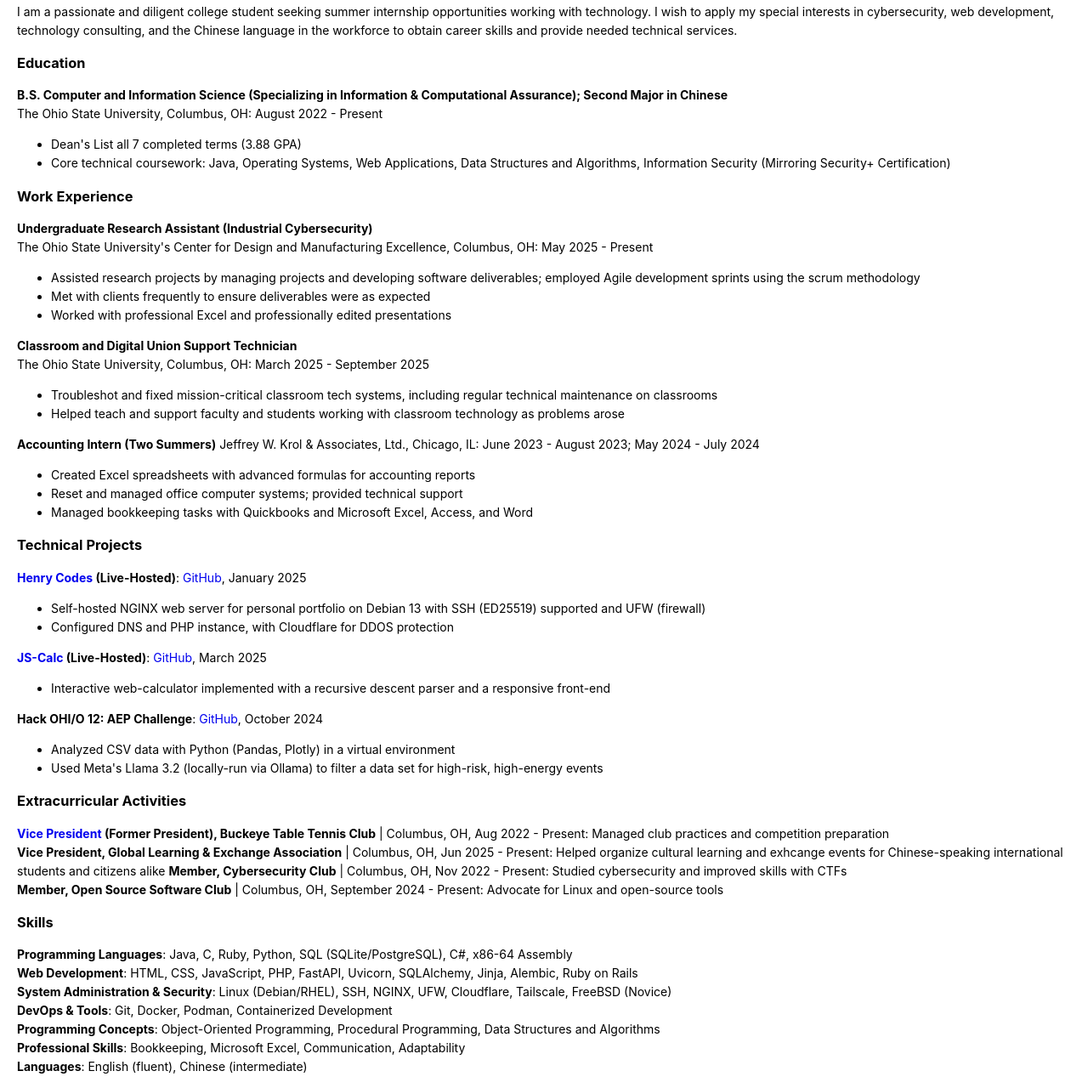
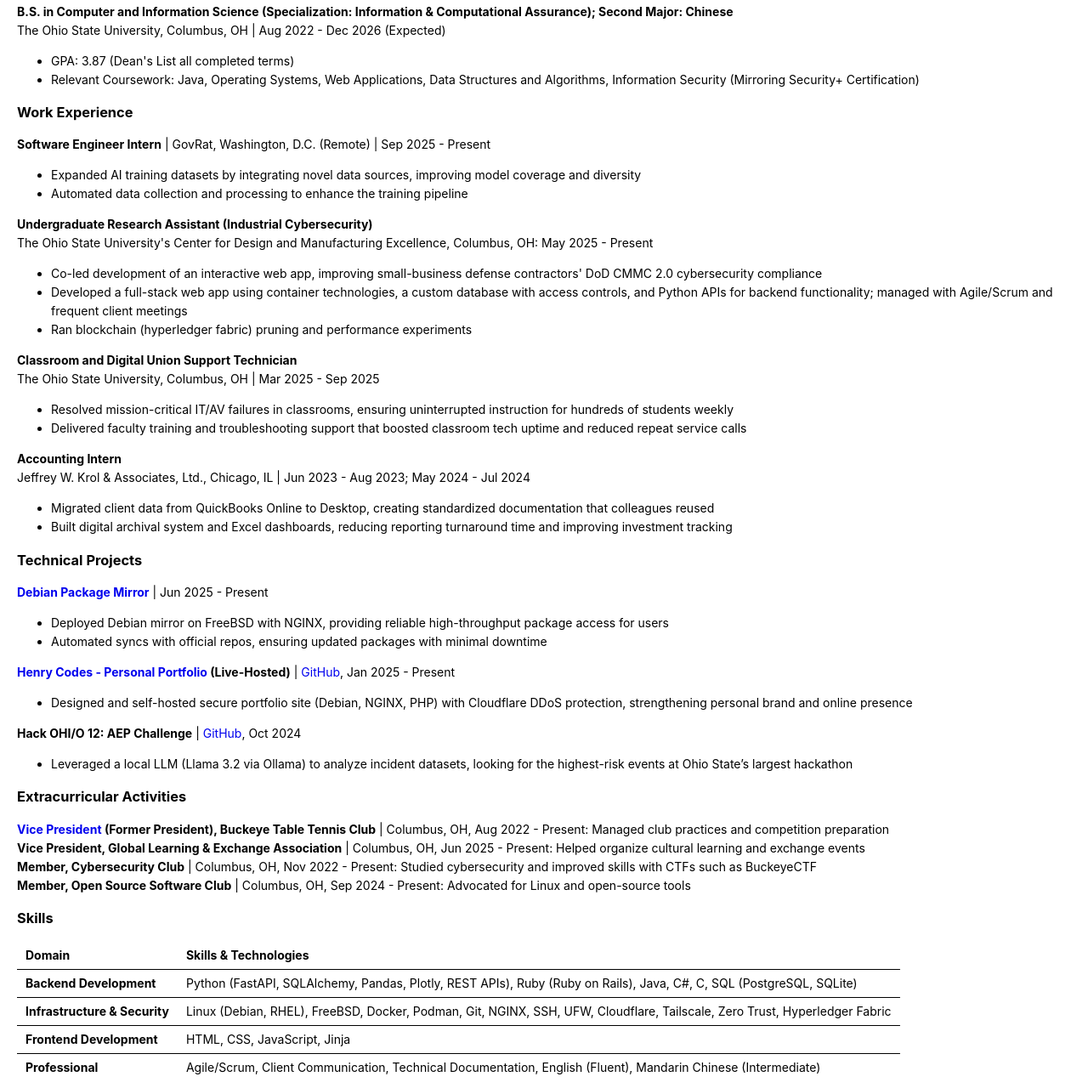
Before and after one commit to henry7720/Henry-Codes-Portfolio, a plain HTML site: page assets/henry-trowbridge-resume.html in a window 1280 px wide. Shown: the part 131-1411 px from the top of the page at 85% size. Drawn offline with Linux system fonts and the light colour scheme; a script that the page names is missing.

Commit message:
resume overhaul

```diff
--- a/assets/henry-trowbridge-resume.html
+++ b/assets/henry-trowbridge-resume.html
@@ -368,74 +368,134 @@ code {
 <h2 id="henry-s-trowbridge-%E5%96%AC%E5%BF%B5%E5%94%90"><a href="https://henrycodes.xyz/">Henry S. Trowbridge</a> (喬念唐)</h2>
 <p><a href="mailto:htrow@henrycodes.xyz">htrow@henrycodes.xyz</a> | 808-499-9943 |
 <a href="https://henrycodes.xyz/">Portfolio Website</a> | <a href="https://www.linkedin.com/in/henry1679/">LinkedIn</a> | <a href="https://github.com/henry7720/">GitHub</a> | Columbus, OH / Chicago, IL</p>
-<h3 id="mission"><strong>Mission</strong></h3>
-<p>I am a passionate and diligent college student seeking summer internship opportunities working with technology. I wish to apply my special interests in cybersecurity, web development, technology consulting, and the Chinese language in the workforce to obtain career skills and provide needed technical services.</p>
+<!-- ### **Mission**
+
+Driven Ohio State University student double majoring in Computer Science (Cybersecurity) and Chinese. Seeking a Summer 2026 internship to apply skills in cybersecurity, software development, and system administration. Eager to contribute to challenging technical projects and further industry experience. -->
 <h3 id="education"><strong>Education</strong></h3>
-<p><strong>B.S. Computer and Information Science (Specializing in Information &amp; Computational Assurance); Second Major in Chinese</strong><br>
-The Ohio State University, Columbus, OH:  August 2022 - Present</p>
+<p><strong>B.S. in Computer and Information Science (Specialization: Information &amp; Computational Assurance); Second Major: Chinese</strong><br>
+The Ohio State University, Columbus, OH | Aug 2022 - Dec 2026 (Expected)</p>
 <ul>
-<li>Dean's List all 7 completed terms (3.88 GPA)</li>
-<li>Core technical coursework: Java, Operating Systems, Web Applications, Data Structures and Algorithms, Information Security (Mirroring Security+ Certification)</li>
+<li>GPA: 3.87 (Dean's List all completed terms)</li>
+<li>Relevant Coursework: Java, Operating Systems, Web Applications, Data Structures and Algorithms, Information Security (Mirroring Security+ Certification)</li>
 </ul>
 <!-- **High School Diploma**
 Oak Park and River Forest High School, Oak Park, IL
 - 3.61 GPA (unweighted); earned AP and dual-enrollment credits -->
 <h3 id="work-experience"><strong>Work Experience</strong></h3>
+<p><strong>Software Engineer Intern</strong> | GovRat, Washington, D.C. (Remote) | Sep 2025 - Present</p>
+<ul>
+<li>Expanded AI training datasets by integrating novel data sources, improving model coverage and diversity</li>
+<li>Automated data collection and processing to enhance the training pipeline</li>
+</ul>
+<!-- with Python scripts, cutting manual preprocessing time by X%
+- Identified and integrated novel data sources to diversify an AI training set
+- Engineered Python scripts to scrape, process, and analyze public data, enhancing the training pipeline -->
 <p><strong>Undergraduate Research Assistant (Industrial Cybersecurity)</strong><br>
 The Ohio State University's Center for Design and Manufacturing Excellence, Columbus, OH: May 2025 - Present</p>
+<!-- - Managed project timelines and software deliverables using Agile/Scrum methodologies, met frequently with clients to discuss progress -->
 <ul>
-<li>Assisted research projects by managing projects and developing software deliverables; employed Agile development sprints using the scrum methodology</li>
-<li>Met with clients frequently to ensure deliverables were as expected</li>
-<li>Worked with professional Excel and professionally edited presentations</li>
+<li>Co-led development of an interactive <!--, 'TurboTax-like'-->web app, improving small-business defense contractors' DoD CMMC 2.0 cybersecurity compliance</li>
+<li>Developed a full-stack web app using container technologies, a custom database with access controls, and Python APIs for backend functionality; managed with Agile/Scrum and frequent client meetings</li>
+<li>Ran blockchain (hyperledger fabric) pruning and performance experiments</li>
 </ul>
+<!-- - Worked with professional Excel and professionally edited presentations -->
 <!-- - Helped small manufacturers and defense contractors assess and improve their compliance with the DoD's new CMMC 2.0, level 2 requirements by leading and building an interactive (TurboTax-like) web app -->
+<!-- - Assisted research projects by managing projects and developing software deliverables -- employing Agile development sprints using the scrum methodology -->
+<!-- - Met with clients frequently to ensure deliverables were as expected -->
+<!-- after bullet 2: to guide manufacturers and defense contractors through the DoD's CMMC 2.0 cybersecurity compliance requirements -->
 <p><strong>Classroom and Digital Union Support Technician</strong><br>
-The Ohio State University, Columbus, OH: March 2025 - September 2025</p>
+The Ohio State University, Columbus, OH | Mar 2025 - Sep 2025</p>
 <ul>
-<li>Troubleshot and fixed mission-critical classroom tech systems, including regular technical maintenance on classrooms</li>
-<li>Helped teach and support faculty and students working with classroom technology as problems arose</li>
+<li>Resolved mission-critical IT/AV failures in classrooms, ensuring uninterrupted instruction for hundreds of students weekly</li>
+<li>Delivered faculty training and troubleshooting support that boosted classroom tech uptime and reduced repeat service calls</li>
 </ul>
-<p><strong>Accounting Intern (Two Summers)</strong>
-Jeffrey W. Krol &amp; Associates, Ltd., Chicago, IL: June 2023 - August 2023; May 2024 - July 2024</p>
+<!-- - Resolved critical IT/AV issues in university classrooms to maintain instructional uptime and provided on-demand technical support and training to faculty and students -->
+<!-- - Troubleshot and fixed mission-critical AV and IT systems in university classrooms to ensure instructional continuity
+- Provided on-demand technical support and training to faculty and students on classroom technology -->
+<!-- - Troubleshot and fixed mission-critical classroom AV and IT systems, including regular technical maintenance on classrooms
+- Helped teach and support faculty and students working with classroom technology as problems arose -->
+<p><strong>Accounting Intern</strong><br>
+Jeffrey W. Krol &amp; Associates, Ltd., Chicago, IL | Jun 2023 - Aug 2023; May 2024 - Jul 2024</p>
 <ul>
-<li>Created Excel spreadsheets with advanced formulas for accounting reports</li>
-<li>Reset and managed office computer systems; provided technical support</li>
-<li>Managed bookkeeping tasks with Quickbooks and Microsoft Excel, Access, and Word</li>
+<li>Migrated client data from QuickBooks Online to Desktop, creating standardized documentation that colleagues reused</li>
+<li>Built digital archival system and Excel dashboards, reducing reporting turnaround time and improving investment tracking</li>
 </ul>
+<!-- - Managed bookkeeping with QuickBooks and developed complex reports in Excel -->
+<!-- - Led a data migration project to move client files from QuickBooks Online to Desktop, creating extensive documentation to systematize the process for colleagues
+- Designed and implemented a new digital archival system for permanent client files; book-kept and generated investment return dashboards -->
+<!-- - Provided IT support, including managing and troubleshooting computer systems -->
+<!-- - Created Excel spreadsheets with advanced formulas for accounting reports
+- Reset and managed office computer systems; provided technical support
+- Managed bookkeeping tasks with Quickbooks and Microsoft Excel, Access, and Word -->
 <h3 id="technical-projects"><strong>Technical Projects</strong></h3>
-<p><strong><a href="https://henrycodes.xyz/">Henry Codes</a> (Live-Hosted)</strong>: <a href="https://github.com/henry7720/Henry-Codes-Portfolio">GitHub</a>, January 2025</p>
+<p><strong><a href="https://deb.henrycodes.xyz/debian/">Debian Package Mirror</a></strong> | Jun 2025 - Present</p>
 <ul>
-<li>Self-hosted NGINX web server for personal portfolio on Debian 13 with SSH (ED25519) supported and UFW (firewall)</li>
-<li>Configured DNS and PHP instance, with Cloudflare for DDOS protection</li>
+<li>Deployed Debian mirror on FreeBSD with NGINX, providing reliable high-throughput package access for users</li>
+<li>Automated syncs with official repos, ensuring updated packages with minimal downtime</li>
 </ul>
+<!-- - Deployed and maintained a full Debian package mirror on a FreeBSD 14.3 host, synchronized every 6 hours via a cron job and official ftpsync tooling
+- Optimized NGINX for high-throughput file hosting and managed permissions and fstab mounting for external storage -->
+<p><strong><a href="https://henrycodes.xyz/">Henry Codes - Personal Portfolio</a> (Live-Hosted)</strong> | <a href="https://github.com/henry7720/Henry-Codes-Portfolio">GitHub</a>, Jan 2025 - Present</p>
+<ul>
+<li>Designed and self-hosted secure portfolio site (Debian, NGINX, PHP) with Cloudflare DDoS protection, strengthening personal brand and online presence</li>
+</ul>
+<!-- - Deployed and self-hosted a personal portfolio on a Debian 13 server with NGINX and PHP, secured with a UFW firewall, SSH keys, a Tailscale meshnet, and Cloudflare for DDoS protection -->
+<!-- - Self-hosted NGINX web server for personal portfolio on Debian 13 with SSH (ED25519) in a Tailscale meshnet and UFW (firewall: principle of least privilege)
+- Configured DNS and PHP instance, with Cloudflare for DDOS protection -->
 <!-- **[OPRF Games](https://games.henrycodes.xyz/) (Live-Hosted)**: [GitHub](https://github.com/henry7720/OPRF-Games), September 2018 - May 2021; January 2025
 
 - Built PHP/JavaScript games web site; modernized in 2025 with Ruffle Flash emulator   -->
-<p><strong><a href="https://projects.henrycodes.xyz/js-calc/">JS-Calc</a> (Live-Hosted)</strong>: <a href="https://github.com/henry7720/JS-Calc">GitHub</a>, March 2025</p>
+<!-- **[JS-Calc](https://projects.henrycodes.xyz/js-calc/) (Live-Hosted)** | [GitHub](https://github.com/henry7720/JS-Calc), Mar 2025
+
+- Implemented a web calculator with a recursive descent parser and a responsive UI in vanilla JavaScript -->
+<!-- - Interactive web-calculator implemented with a recursive descent parser and a responsive front-end -->
+<p><strong>Hack OHI/O 12: AEP Challenge</strong> | <a href="https://github.com/henry7720/AEP-Hack12">GitHub</a>, Oct 2024</p>
 <ul>
-<li>Interactive web-calculator implemented with a recursive descent parser and a responsive front-end</li>
+<li>Leveraged a local LLM (Llama 3.2 via Ollama) to analyze incident datasets, looking for the highest-risk events at Ohio State’s largest hackathon</li>
 </ul>
-<p><strong>Hack OHI/O 12: AEP Challenge</strong>: <a href="https://github.com/henry7720/AEP-Hack12">GitHub</a>, October 2024</p>
-<ul>
-<li>Analyzed CSV data with Python (Pandas, Plotly) in a virtual environment</li>
-<li>Used Meta's Llama 3.2 (locally-run via Ollama) to filter a data set for high-risk, high-energy events</li>
-</ul>
+<!-- - Leveraged a locally-run LLM (Meta's Llama 3.2 via Ollama) to perform risk analysis on a large dataset, identifying high-energy events during Ohio State's largest hackathon -->
 <!-- **Table Tennis Simulator**: [GitHub](https://github.com/henry7720/Table-Tennis-Simulator), February 2024 - April 2024
 
 - Built Java OOP model for table tennis players of equal skill with realistic scoring -->
 <h3 id="extracurricular-activities"><strong>Extracurricular Activities</strong></h3>
 <p><strong><a href="https://activities.osu.edu/involvement/student_organizations/find_a_student_org/?i=2330">Vice President</a> (Former President), Buckeye Table Tennis Club</strong> | Columbus, OH, Aug 2022 - Present: Managed club practices and competition preparation<br>
-<strong>Vice President, Global Learning &amp; Exchange Association</strong> | Columbus, OH, Jun 2025 - Present: Helped organize cultural learning and exhcange events for Chinese-speaking international students and citizens alike
-<strong>Member, Cybersecurity Club</strong> | Columbus, OH, Nov 2022 - Present: Studied cybersecurity and improved skills with CTFs<br>
-<strong>Member, Open Source Software Club</strong> | Columbus, OH, September 2024 - Present: Advocate for Linux and open-source tools</p>
+<strong>Vice President, Global Learning &amp; Exchange Association</strong> | Columbus, OH, Jun 2025 - Present: Helped organize cultural learning and exchange events<br>
+<strong>Member, Cybersecurity Club</strong> | Columbus, OH, Nov 2022 - Present: Studied cybersecurity and improved skills with CTFs such as BuckeyeCTF<br>
+<strong>Member, Open Source Software Club</strong> | Columbus, OH, Sep 2024 - Present: Advocated for Linux and open-source tools</p>
 <h3 id="skills"><strong>Skills</strong></h3>
-<p><strong>Programming Languages</strong>: Java, C, Ruby, Python, SQL (SQLite/PostgreSQL), C#, x86-64 Assembly<br>
-<strong>Web Development</strong>: HTML, CSS, JavaScript, PHP, FastAPI, Uvicorn, SQLAlchemy, Jinja, Alembic, Ruby on Rails<br>
-<strong>System Administration &amp; Security</strong>: Linux (Debian/RHEL), SSH, NGINX, UFW, Cloudflare, Tailscale, FreeBSD (Novice)<br>
-<strong>DevOps &amp; Tools</strong>: Git, Docker, Podman, Containerized Development<br>
-<strong>Programming Concepts</strong>: Object-Oriented Programming, Procedural Programming, Data Structures and Algorithms<br>
-<strong>Professional Skills</strong>: Bookkeeping, Microsoft Excel, Communication, Adaptability<br>
-<strong>Languages</strong>: English (fluent), Chinese (intermediate)</p>
+<table>
+<thead>
+<tr>
+<th>Domain</th>
+<th>Skills &amp; Technologies</th>
+</tr>
+</thead>
+<tbody>
+<tr>
+<td><strong>Backend Development</strong></td>
+<td>Python (FastAPI, SQLAlchemy, Pandas, Plotly, REST APIs), Ruby (Ruby on Rails), Java, C#, C, SQL (PostgreSQL, SQLite)</td>
+</tr>
+<tr>
+<td><strong>Infrastructure &amp; Security</strong></td>
+<td>Linux (Debian, RHEL), FreeBSD, Docker, Podman, Git, NGINX, SSH, UFW, Cloudflare, Tailscale, Zero Trust, Hyperledger Fabric</td>
+</tr>
+<tr>
+<td><strong>Frontend Development</strong></td>
+<td>HTML, CSS, JavaScript, Jinja</td>
+</tr>
+<tr>
+<td><strong>Professional</strong></td>
+<td>Agile/Scrum, Client Communication, Technical Documentation, English (Fluent), Mandarin Chinese (Intermediate)</td>
+</tr>
+</tbody>
+</table>
+<!-- **Programming Languages**: Java, C, Ruby, Python, SQL (SQLite/PostgreSQL), C#, x86-64 Assembly
+**Web Development**: HTML, CSS, JavaScript, PHP, FastAPI, Uvicorn, SQLAlchemy, Jinja, Alembic, Ruby on Rails
+**System Administration & Security**: Linux (Debian/RHEL), SSH, NGINX, UFW, Cloudflare, Tailscale, FreeBSD (Novice), Zero Trust, Firewalls, Computer Networking
+**DevOps & Tools**: Git, Docker, Podman, Containerized Development
+**Programming Concepts**: Object-Oriented Programming, Procedural Programming, Data Structures and Algorithms, Data Processing
+**Professional Skills**: Bookkeeping, Microsoft Excel, Client Communication, Adaptability, Agile/Scrum
+**Languages**: English (fluent), Chinese (intermediate) -->
 
 </body>
 </html>
```
Also changed, not shown: 2 other files.
